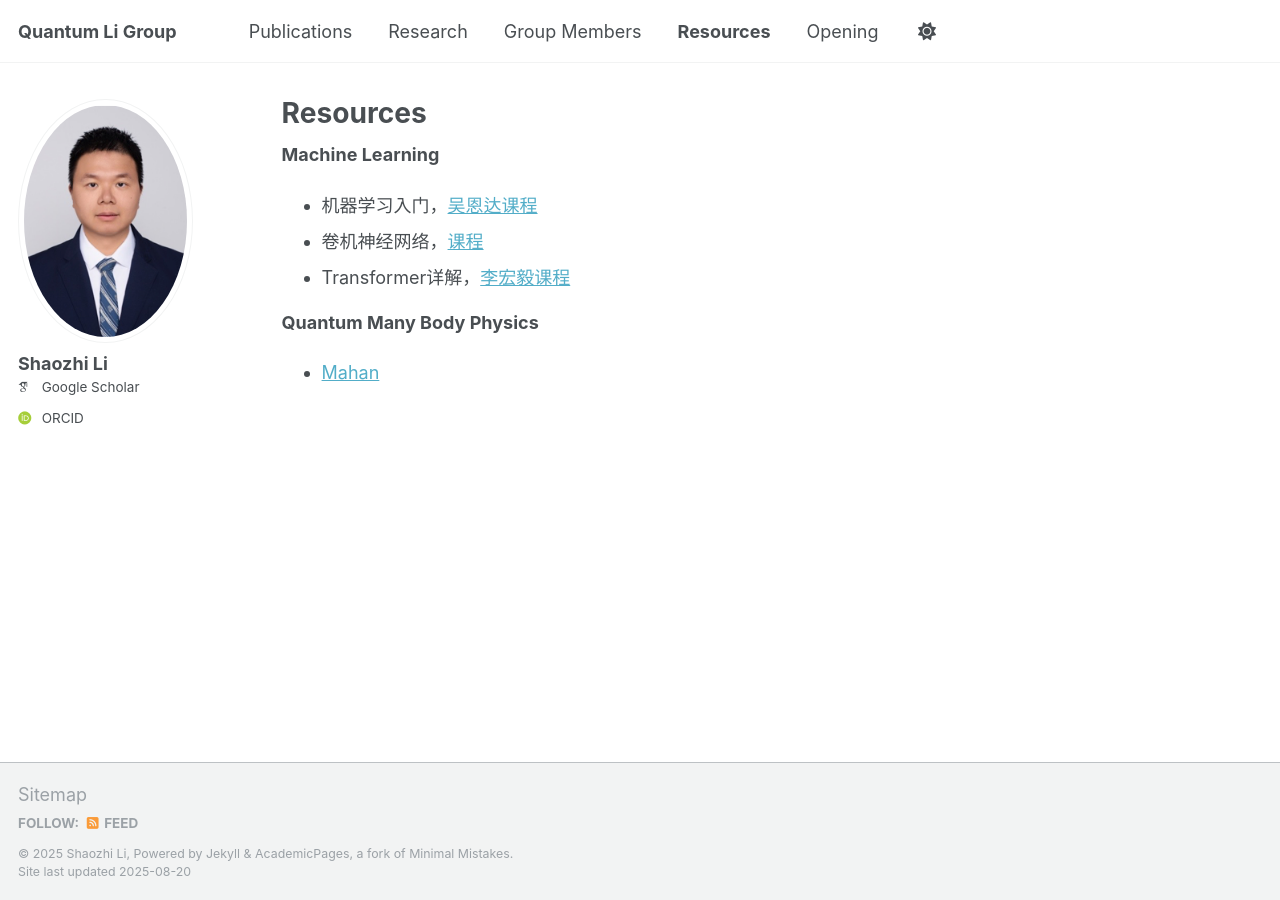
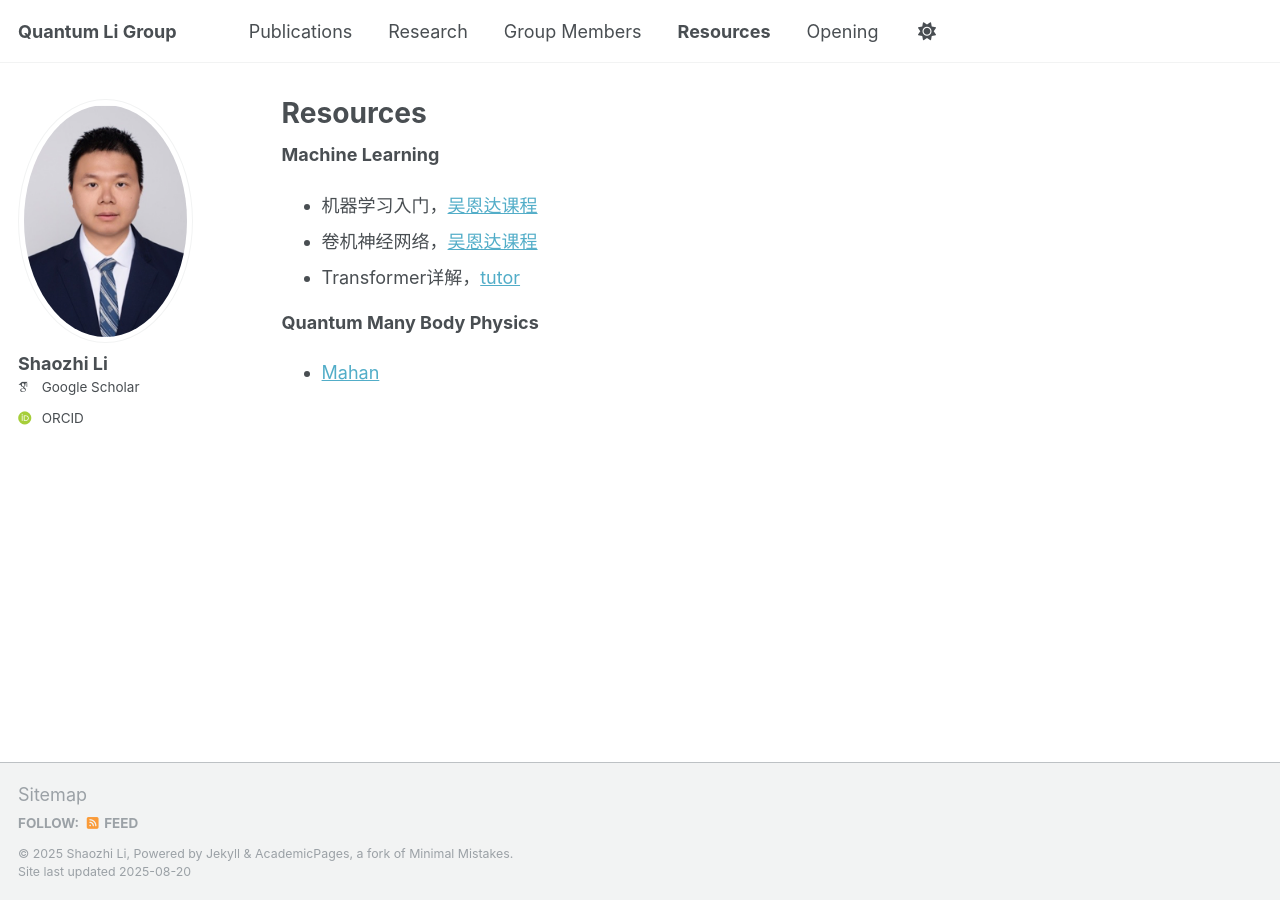
Before and after one commit to quantumligroup/quantumligroup.github.io, a Jekyll site: the page built from _pages/resources.md, in a window 1280 px wide. Built offline with Jekyll 4.4.1, drawn with Linux system fonts in a browser that asks for light colours; some web fonts are replaced; a script that is not in the unit is left out.

Commit message:
change 16

```diff
--- a/_pages/resources.md
+++ b/_pages/resources.md
@@ -5,8 +5,8 @@ permalink: /resources/
 
 **Machine Learning**
 - 机器学习入门，[吴恩达课程](https://www.bilibili.com/video/BV1owrpYKEtP/?spm_id_from=333.337.search-card.all.click)
-- 卷机神经网络，[课程](https://www.bilibili.com/video/BV1UP4y1L7t4/?spm_id_from=333.337.search-card.all.click)
-- Transformer详解，[李宏毅课程](https://www.bilibili.com/video/BV1v3411r78R?spm_id_from=333.788.videopod.episodes)
+- 卷机神经网络，[吴恩达课程](https://www.bilibili.com/video/BV1Rf4y1b7NP?spm_id_from=333.788.videopod.episodes)
+- Transformer详解，[tutor](https://www.bilibili.com/video/BV1v3411r78R?spm_id_from=333.788.videopod.episodes)
 
 **Quantum Many Body Physics**
 - [Mahan](../books/Mahan2000_Book_Many-ParticlePhysics.pdf)
```
Also changed, not shown: 1 other file.
